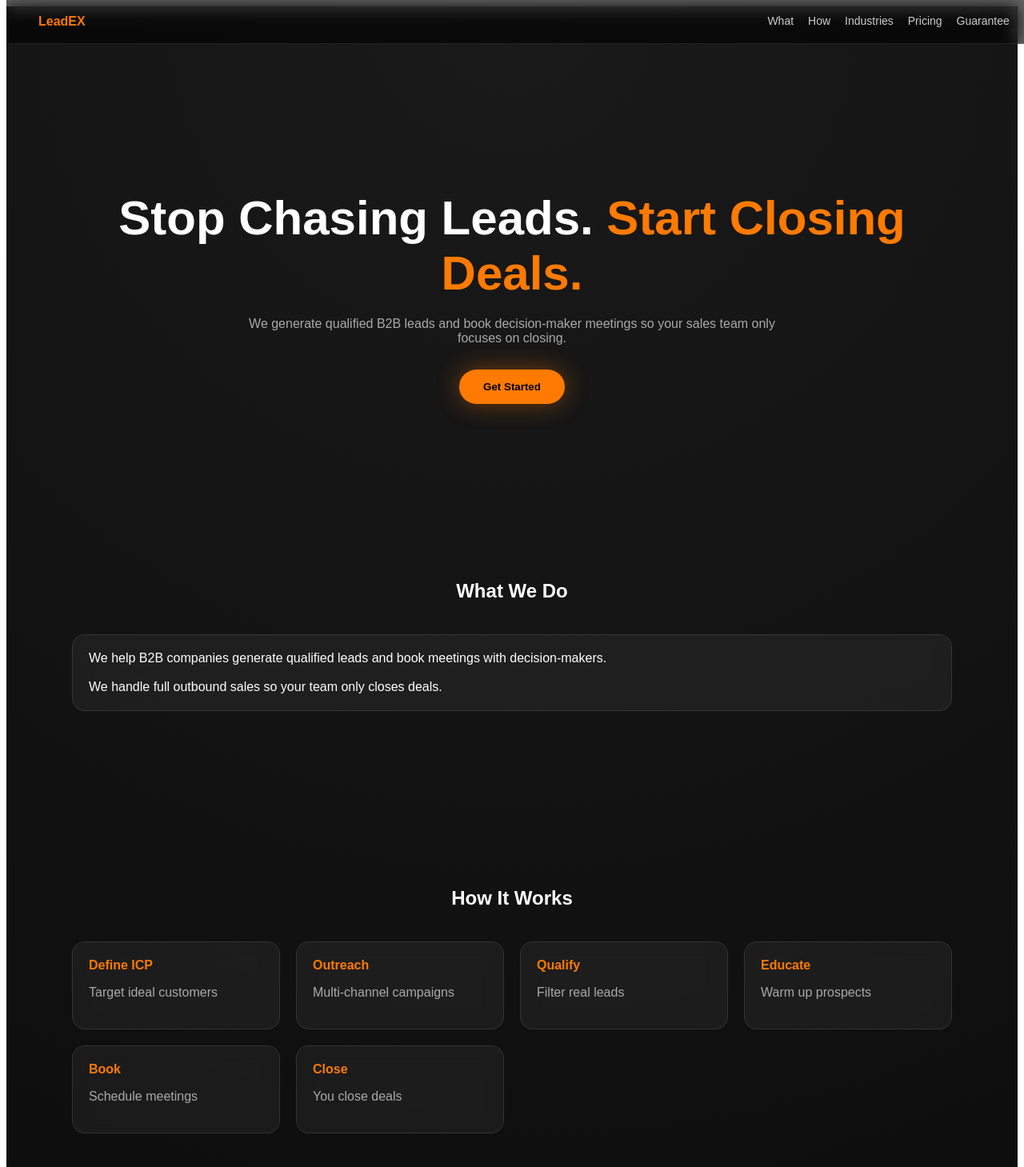
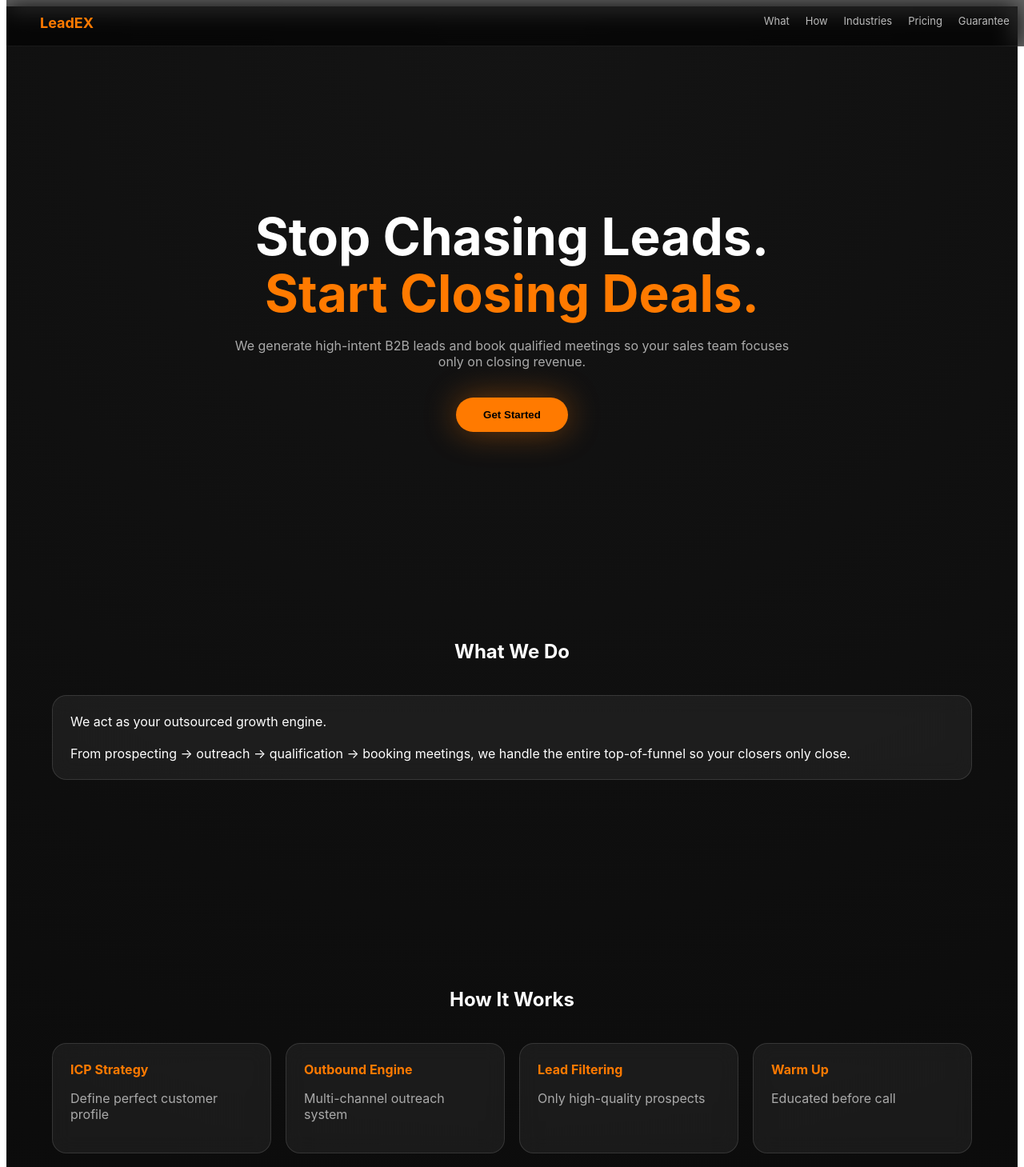
Before and after one commit to youssefamrr0582-debug/leadex-au, a React (Vite) app: page / in a window 1280 px wide. Shown: the top 1459 px of the page at 80% size. Built offline with nearby package versions, Linux system fonts and the light colour scheme.

Commit message:
Update App.jsx

```diff
--- a/src/App.jsx
+++ b/src/App.jsx
@@ -1,24 +1,25 @@
 import { useEffect, useState } from "react";
 
 export default function App() {
-  const [loaded, setLoaded] = useState(false);
+  const [ready, setReady] = useState(false);
 
   useEffect(() => {
-    const t = setTimeout(() => setLoaded(true), 400);
+    const t = setTimeout(() => setReady(true), 500);
     return () => clearTimeout(t);
   }, []);
 
-  if (!loaded) {
+  if (!ready) {
     return (
       <div style={{
         height: "100vh",
         display: "flex",
         alignItems: "center",
         justifyContent: "center",
-        background: "#0a0a0a",
+        background: "#050505",
         color: "#ff7a00",
-        fontSize: "40px",
-        fontWeight: "700"
+        fontSize: "42px",
+        fontWeight: "800",
+        letterSpacing: "3px"
       }}>
         LeadEX
       </div>
@@ -26,25 +27,25 @@ export default function App() {
   }
 
   const section = {
-    padding: "100px 20px",
-    maxWidth: "1100px",
+    padding: "120px 20px",
+    maxWidth: "1150px",
     margin: "0 auto"
   };
 
   const card = {
-    background: "rgba(255,255,255,0.05)",
-    border: "1px solid rgba(255,255,255,0.1)",
-    borderRadius: "16px",
-    padding: "20px",
-    backdropFilter: "blur(10px)",
+    background: "rgba(255,255,255,0.06)",
+    border: "1px solid rgba(255,255,255,0.12)",
+    borderRadius: "18px",
+    padding: "22px",
+    backdropFilter: "blur(12px)",
     transition: "0.3s"
   };
 
   return (
     <div style={{
-      fontFamily: "Arial",
-      background: "radial-gradient(circle at top, #1a1a1a, #000)",
-      color: "white"
+      fontFamily: "Inter, Arial",
+      color: "white",
+      background: "radial-gradient(circle at top, #141414, #000)"
     }}>
 
       {/* NAVBAR */}
@@ -54,17 +55,22 @@ export default function App() {
         width: "100%",
         display: "flex",
         justifyContent: "space-between",
-        padding: "18px 40px",
+        padding: "18px 42px",
         background: "rgba(0,0,0,0.6)",
-        backdropFilter: "blur(10px)",
-        borderBottom: "1px solid rgba(255,255,255,0.1)",
+        backdropFilter: "blur(14px)",
+        borderBottom: "1px solid rgba(255,255,255,0.08)",
         zIndex: 100
       }}>
-        <b style={{ color: "#ff7a00" }}>LeadEX</b>
+        <b style={{ color: "#ff7a00", fontSize: "18px" }}>LeadEX</b>
 
-        <div style={{ display: "flex", gap: "18px", fontSize: "14px" }}>
+        <div style={{ display: "flex", gap: "20px", fontSize: "13px" }}>
           {["What","How","Industries","Pricing","Guarantee","Contact"].map((i) => (
-            <a key={i} href={`#${i.toLowerCase()}`} style={{ color: "#ccc", textDecoration: "none" }}>
+            <a key={i} href={`#${i.toLowerCase()}`}
+              style={{
+                color: "#bbb",
+                textDecoration: "none",
+                transition: "0.3s"
+              }}>
               {i}
             </a>
           ))}
@@ -75,29 +81,35 @@ export default function App() {
       <section style={{
         ...section,
         textAlign: "center",
-        paddingTop: "180px"
+        paddingTop: "200px"
       }}>
         <h1 style={{
-          fontSize: "60px",
-          marginBottom: "20px"
+          fontSize: "64px",
+          marginBottom: "20px",
+          lineHeight: "1.1"
         }}>
-          Stop Chasing Leads. <span style={{ color: "#ff7a00" }}>Start Closing Deals.</span>
+          Stop Chasing Leads. <br />
+          <span style={{ color: "#ff7a00" }}>Start Closing Deals.</span>
         </h1>
 
-        <p style={{ color: "#aaa", maxWidth: "700px", margin: "0 auto" }}>
-          We generate qualified B2B leads and book decision-maker meetings so your sales team only focuses on closing.
+        <p style={{
+          color: "#aaa",
+          maxWidth: "720px",
+          margin: "0 auto"
+        }}>
+          We generate high-intent B2B leads and book qualified meetings so your sales team focuses only on closing revenue.
         </p>
 
         <button style={{
-          marginTop: "30px",
-          padding: "14px 30px",
+          marginTop: "35px",
+          padding: "14px 34px",
           borderRadius: "999px",
           border: "none",
           background: "#ff7a00",
-          color: "black",
+          color: "#000",
           fontWeight: "bold",
           cursor: "pointer",
-          boxShadow: "0 0 30px rgba(255,122,0,0.4)"
+          boxShadow: "0 0 40px rgba(255,122,0,0.4)"
         }}>
           Get Started
         </button>
@@ -108,9 +120,8 @@ export default function App() {
         <h2 style={{ textAlign: "center", marginBottom: "40px" }}>What We Do</h2>
 
         <div style={card}>
-          We help B2B companies generate qualified leads and book meetings with decision-makers.
-          <br /><br />
-          We handle full outbound sales so your team only closes deals.
+          We act as your outsourced growth engine.<br /><br />
+          From prospecting → outreach → qualification → booking meetings, we handle the entire top-of-funnel so your closers only close.
         </div>
       </section>
 
@@ -120,16 +131,16 @@ export default function App() {
 
         <div style={{
           display: "grid",
-          gridTemplateColumns: "repeat(auto-fit, minmax(220px, 1fr))",
-          gap: "20px"
+          gridTemplateColumns: "repeat(auto-fit, minmax(240px, 1fr))",
+          gap: "18px"
         }}>
           {[
-            ["Define ICP","Target ideal customers"],
-            ["Outreach","Multi-channel campaigns"],
-            ["Qualify","Filter real leads"],
-            ["Educate","Warm up prospects"],
-            ["Book","Schedule meetings"],
-            ["Close","You close deals"]
+            ["ICP Strategy","Define perfect customer profile"],
+            ["Outbound Engine","Multi-channel outreach system"],
+            ["Lead Filtering","Only high-quality prospects"],
+            ["Warm Up","Educated before call"],
+            ["Booking","Calendar-ready meetings"],
+            ["Revenue","Your team closes deals"]
           ].map((i) => (
             <div key={i[0]} style={card}>
               <b style={{ color: "#ff7a00" }}>{i[0]}</b>
@@ -147,11 +158,11 @@ export default function App() {
           display: "flex",
           flexWrap: "wrap",
           justifyContent: "center",
-          gap: "10px"
+          gap: "12px"
         }}>
-          {["Telecom","SaaS","Cybersecurity","Cloud","VoIP","Logistics"].map((i) => (
+          {["Telecom","SaaS","Cybersecurity","Cloud","VoIP","Fintech","Logistics","ISPs"].map((i) => (
             <span key={i} style={{
-              padding: "10px 16px",
+              padding: "10px 18px",
               borderRadius: "999px",
               border: "1px solid rgba(255,255,255,0.1)",
               background: "rgba(255,255,255,0.03)"
@@ -167,11 +178,12 @@ export default function App() {
         <h2 style={{ textAlign: "center", marginBottom: "40px" }}>Pricing</h2>
 
         <div style={card}>
-          Custom pricing based on:
+          Fully customized based on:
           <br /><br />
           • Volume<br />
-          • Seats<br />
-          • Targeting complexity
+          • Target market<br />
+          • Sales capacity<br /><br />
+          We design the system, not just the service.
         </div>
       </section>
 
@@ -181,11 +193,12 @@ export default function App() {
 
         <div style={{
           ...card,
-          border: "1px solid #ff7a00"
+          border: "1px solid #ff7a00",
+          boxShadow: "0 0 30px rgba(255,122,0,0.15)"
         }}>
           <b style={{ color: "#ff7a00" }}>80% Show Rate Guarantee</b>
           <p style={{ color: "#aaa" }}>
-            If we drop below 80%, we compensate with extra meetings or credit.
+            If performance drops below 80%, we compensate with extra qualified meetings or credit.
           </p>
         </div>
       </section>
@@ -199,20 +212,22 @@ export default function App() {
           <p>✉️ info@lea-dex.com</p>
 
           <div style={{ marginTop: "20px" }}>
-            <input placeholder="Name" style={{ margin: "5px", padding: "8px" }} />
-            <input placeholder="Email" style={{ margin: "5px", padding: "8px" }} />
+            <input placeholder="Name" style={{ margin: "5px", padding: "10px" }} />
+            <input placeholder="Email" style={{ margin: "5px", padding: "10px" }} />
             <br />
-            <textarea placeholder="Message" style={{ marginTop: "10px", padding: "8px", width: "80%" }} />
+            <textarea placeholder="Message" style={{ marginTop: "10px", padding: "10px", width: "80%" }} />
             <br />
+
             <button style={{
               marginTop: "10px",
-              padding: "10px 20px",
+              padding: "12px 26px",
               background: "#ff7a00",
               border: "none",
-              borderRadius: "8px",
+              borderRadius: "10px",
+              fontWeight: "bold",
               cursor: "pointer"
             }}>
-              Send
+              Send Message
             </button>
           </div>
         </div>
@@ -225,7 +240,7 @@ export default function App() {
         fontSize: "12px",
         color: "#666"
       }}>
-        © 2026 LeadEX
+        © 2026 LeadEX — Built for Revenue
       </footer>
 
     </div>
```
